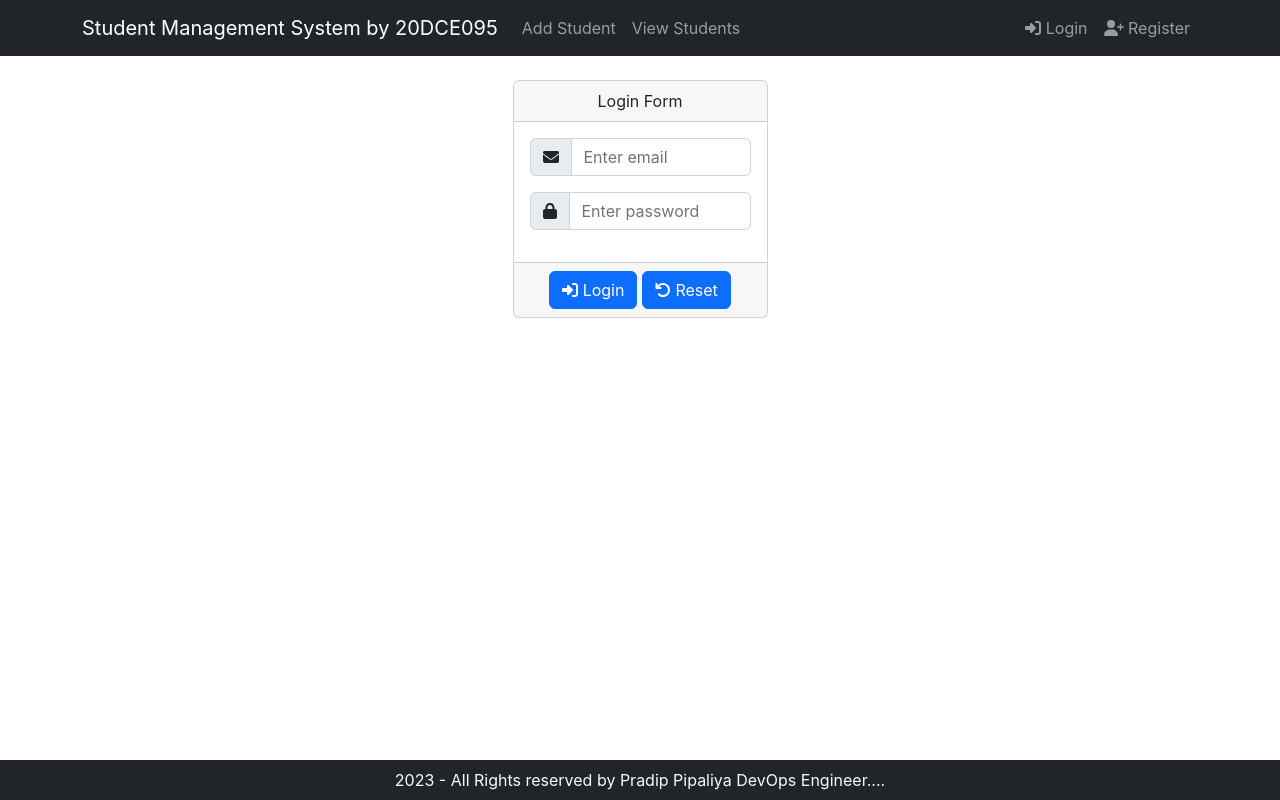
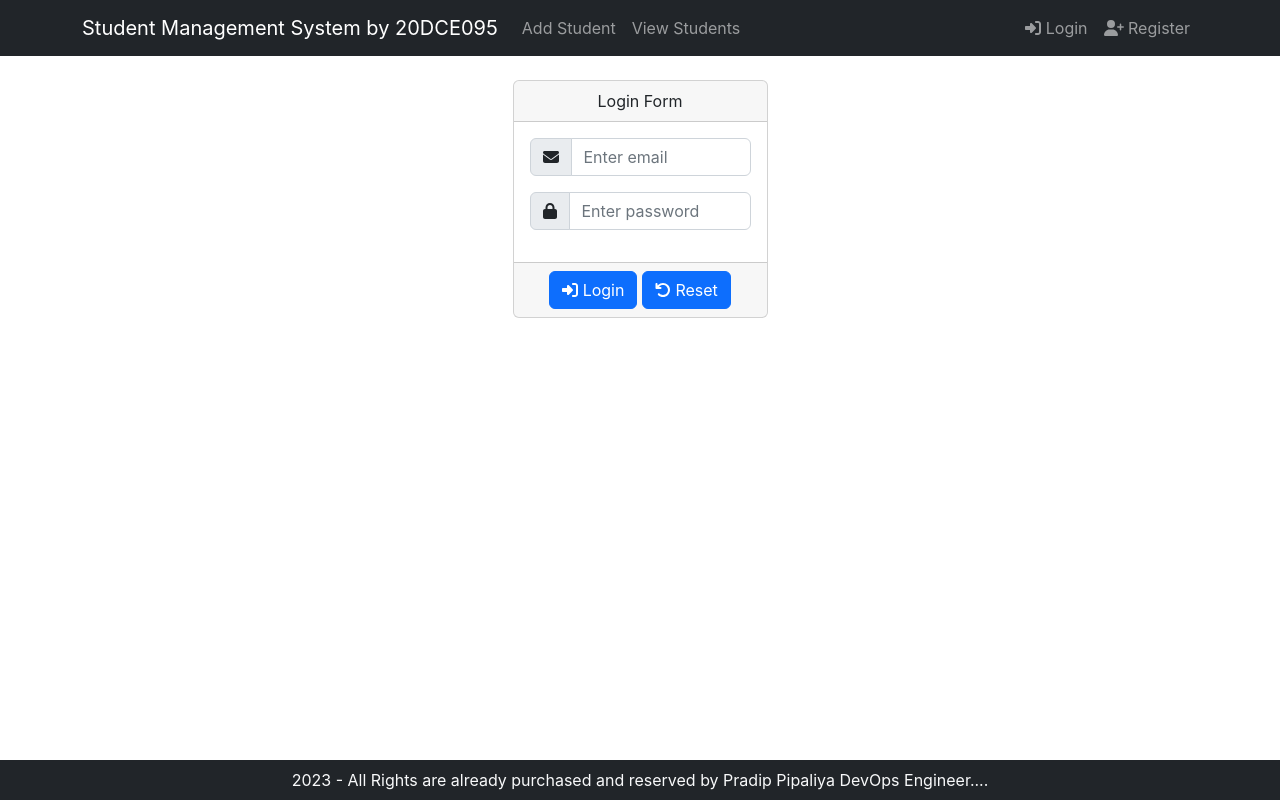
Before and after one commit to 20dce095/React_CI-CD, a React (Create React App) app: page /login in a window 1280 px wide. Built offline with nearby package versions, Linux system fonts and the light colour scheme.

Commit message:
first commit for checking

```diff
--- a/src/components/Footer.js
+++ b/src/components/Footer.js
@@ -11,7 +11,7 @@ export default function Footer() {
       <Navbar fixed="bottom" bg="dark" variant="dark">
         <Container  className="text-center text-muted">
             <Col lg={12} className="text-center text-light">
-            {year} - All Rights reserved by Pradip Pipaliya DevOps Engineer....
+            {year} - All Rights are already purchased and reserved by Pradip Pipaliya DevOps Engineer....
             </Col>
         </Container>
       </Navbar>
```
Also changed, not shown: 1 other file (tests, documents, lock files or other folders).
